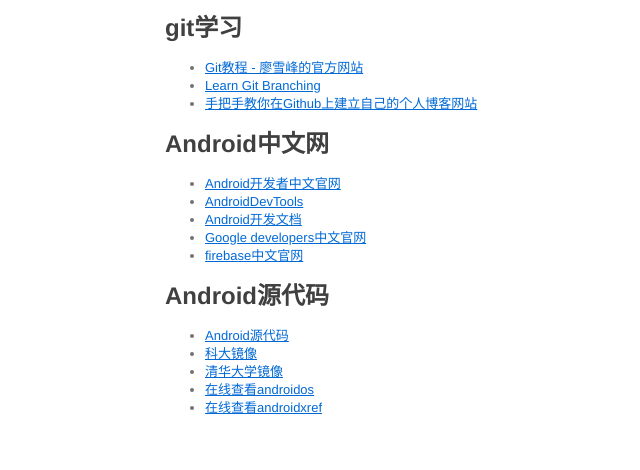
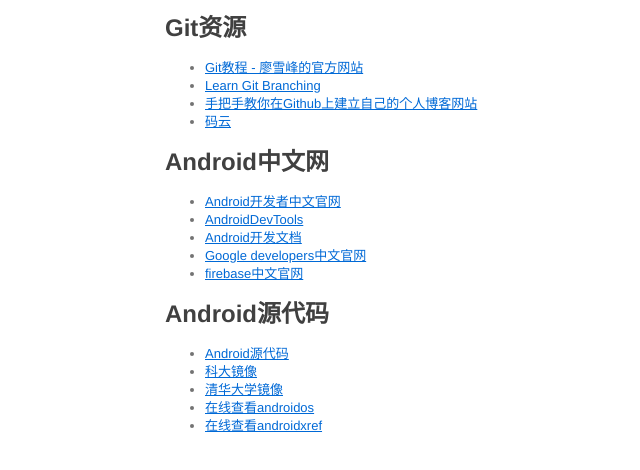
Before and after one commit to cbookmark/cbookmark.github.io, a plain HTML site: page index.html in a window 1280 px wide. Shown: the whole page, without its empty margins (101-741 px from the left). Drawn offline with Linux system fonts and the light colour scheme.

Commit message:
添加码云

```diff
--- a/index.html
+++ b/index.html
@@ -111,11 +111,12 @@
 </style>
 </head>
 <body marginheight="0">
-<h2>git学习</h2>
+<h2>Git资源</h2>
 <ul>
 <li><a href="https://www.liaoxuefeng.com/wiki/0013739516305929606dd18361248578c67b8067c8c017b000/" target="_blank">Git教程 - 廖雪峰的官方网站</a></li>
 <li><a href="https://learngitbranching.js.org/" target="_blank">Learn Git Branching</a></li>
 <li><a href="https://blog.csdn.net/u012168038/article/details/77715439" target="_blank">手把手教你在Github上建立自己的个人博客网站</a></li>
+<li><a href="https://gitee.com/" target="_blank">码云</a></li>
 
 </ul>
 
```
